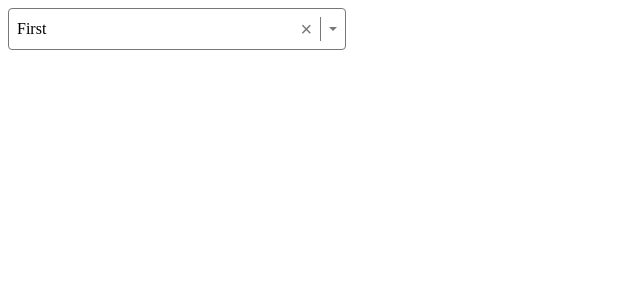
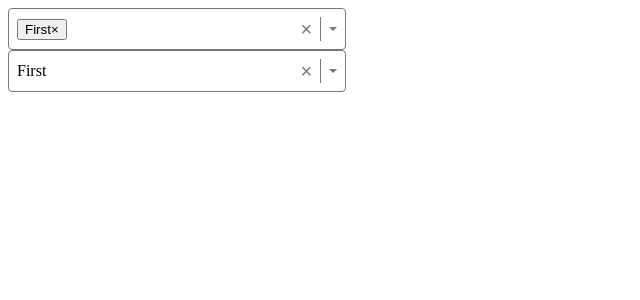
Before and after one commit to jhimy-michel/select-component, a React (Vite) app: page / in a window 1280 px wide. Shown: the top 300 px of the page, without its empty margins (0-640 px from the left). Built offline with nearby package versions, Linux system fonts and the light colour scheme.

Commit message:
adding multi selection option

```diff
--- a/src/App.tsx
+++ b/src/App.tsx
@@ -10,9 +10,15 @@
 ];
 
 function App() {
-  const [value, setValue] = useState<SelectOption | undefined>(options[0]);
+  const [value1, setValue1] = useState<SelectOption[]>([options[0]]);
+  const [value2, setValue2] = useState<SelectOption | undefined>(options[0]);
 
-  return <Select options={options} value={value} onChange={(o) => setValue(o)} />;
+  return (
+    <>
+      <Select multiple={true} options={options} value={value1} onChange={(o) => setValue1(o)} />
+      <Select options={options} value={value2} onChange={(o) => setValue2(o)} />
+    </>
+  );
 }
 
 export default App;
--- a/src/Select.tsx
+++ b/src/Select.tsx
@@ -6,26 +6,48 @@
   value: string | number;
 };
 
-export type SelectProps = {
-  options: SelectOption[];
+export type MultipleSelectProps = {
+  multiple: true;
+  value: SelectOption[];
+  onChange: (value: SelectOption[]) => void;
+};
+
+export type SingleSelectProps = {
+  multiple?: false;
   value?: SelectOption;
   onChange: (value: SelectOption | undefined) => void;
 };
 
-const Select = ({ value, onChange, options }: SelectProps) => {
+export type SelectProps = {
+  options: SelectOption[];
+} & (SingleSelectProps | MultipleSelectProps);
+
+const Select = ({ multiple, value, onChange, options }: SelectProps) => {
   const [isOpen, setIsOpen] = useState(false);
   const [hightlightedIndex, setHightlightedIndex] = useState(0);
 
   const clearOptions = () => {
-    onChange(undefined);
+    if (multiple) {
+      onChange([]);
+    } else {
+      onChange(undefined);
+    }
   };
 
   const selectOption = (option: SelectOption) => {
-    if (option !== value) onChange(option);
+    if (multiple) {
+      if (value.includes(option)) {
+        onChange(value.filter((o) => o !== option));
+      } else {
+        onChange([...value, option]);
+      }
+    } else {
+      if (option !== value) onChange(option);
+    }
   };
 
   const isOptionSelected = (option: SelectOption) => {
-    return option === value;
+    return multiple ? value.includes(option) : option === value;
   };
 
   useEffect(() => {
@@ -39,7 +61,25 @@
       tabIndex={0}
       className={styles.container}
     >
-      <span className={styles.value}>{value?.label}</span>
+      <span className={styles.value}>
+        {multiple
+          ? value.map((v) => {
+            return (
+              <button
+                key={v.value}
+                onClick={(e) => {
+                  e.stopPropagation;
+                  selectOption(v);
+                }}
+                className={styles["option-badge"]}
+              >
+                {v.label}
+                <span className={styles["remove-btn"]}>&times;</span>
+              </button>
+            );
+          })
+          : value?.label}
+      </span>
       <button
         onClick={(e) => {
           e.stopPropagation();
@@ -61,9 +101,8 @@
             }}
             onMouseEnter={() => setHightlightedIndex(index)}
             key={option.value}
-            className={`${styles.option} ${isOptionSelected(option) ? styles.selected : ""} ${
-              index === hightlightedIndex ? styles.highlighted : ""
-            }`}
+            className={`${styles.option} ${isOptionSelected(option) ? styles.selected : ""} ${index === hightlightedIndex ? styles.highlighted : ""
+              }`}
           >
             {" "}
             {option.label}
```
